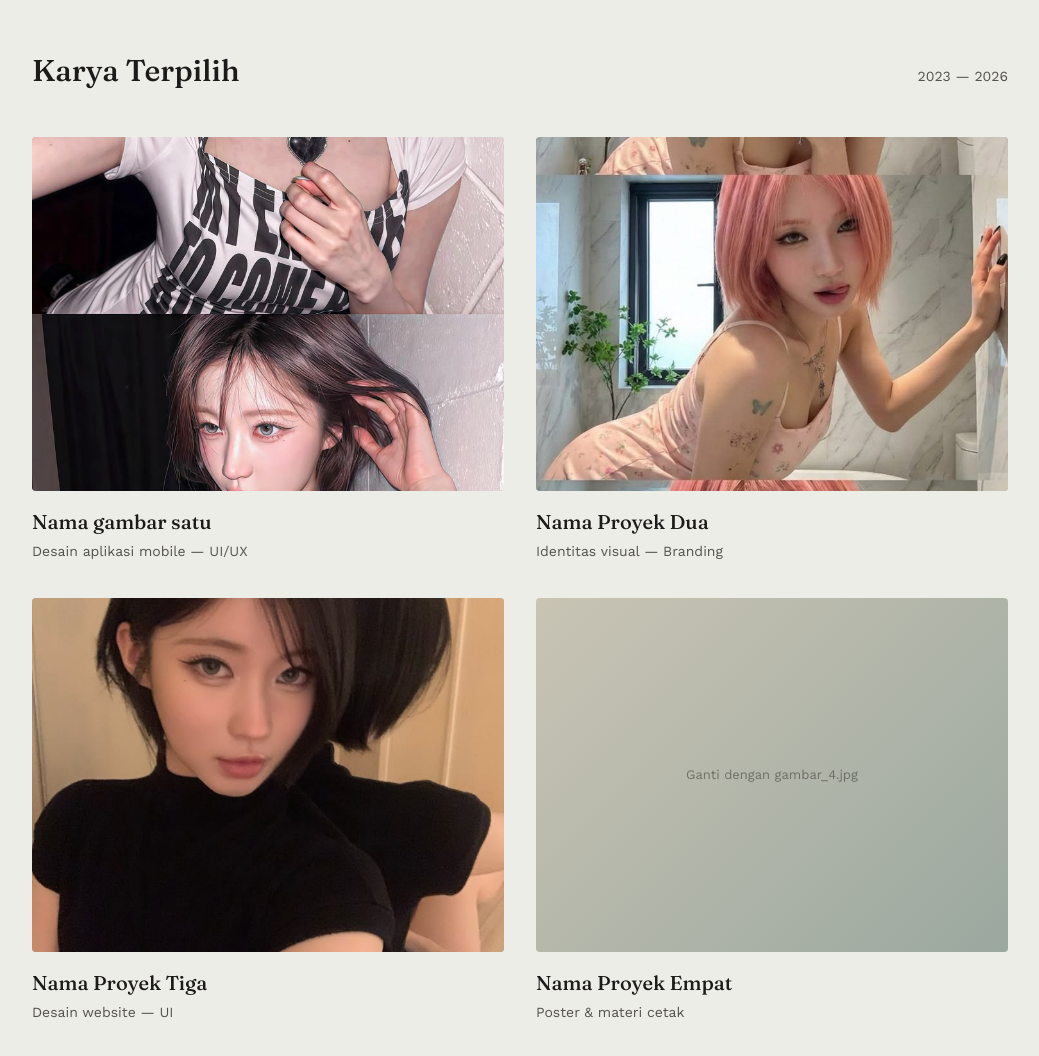
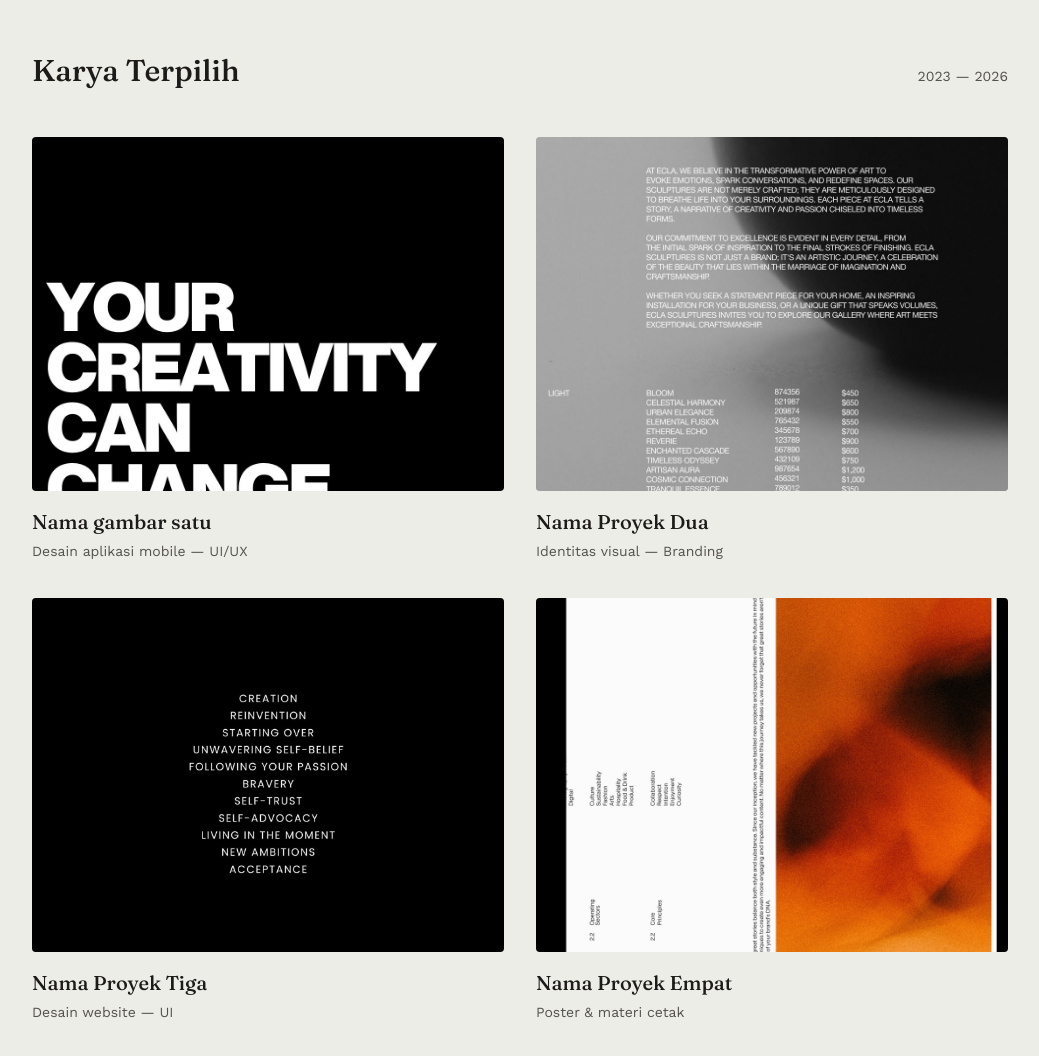
Before and after one commit to engrageq/engrageq.github.io, a plain HTML site: page index.html in a window 1280 px wide. Shown: the part 740-1796 px from the top of the page, without its empty margins (120-1159 px from the left). Drawn offline with nearby package versions, Linux system fonts and the light colour scheme.

Commit message:
Update index.html

```diff
--- a/index.html
+++ b/index.html
@@ -240,25 +240,25 @@
     <div class="grid">
 
       <a class="card" href="#">
-        <div class="thumb"><img src="asa.jpg" alt="test nama satu"></div>
+        <div class="thumb"><img src="cosmos_901065618.jpeg" alt="Gambar Hasil 1"></div>
         <h3>Nama gambar satu</h3>
         <p>Desain aplikasi mobile — UI/UX</p>
       </a>
 
       <a class="card" href="#">
-        <div class="thumb"><img src="download%20(8).jpg" alt="test nama dua"></div>
+        <div class="thumb"><img src="cosmos_2061842029.jpeg" alt="Gambar Hasil 2"></div>
         <h3>Nama Proyek Dua</h3>
         <p>Identitas visual — Branding</p>
       </a>
 
       <a class="card" href="#">
-        <div class="thumb"><img src="download%20(9).jpg" alt="portofolio dua"></div>
+        <div class="thumb"><img src="cosmos_1682532099.jpeg" alt="Gambar hasil 3"></div>
         <h3>Nama Proyek Tiga</h3>
         <p>Desain website — UI</p>
       </a>
 
       <a class="card" href="#">
-        <div class="thumb">Ganti dengan gambar_4.jpg</div>
+        <div class="thumb"><img src="cosmos_1161215764.jpeg" alt="Gambar hasil 4"></div>
         <h3>Nama Proyek Empat</h3>
         <p>Poster &amp; materi cetak</p>
       </a>
```
